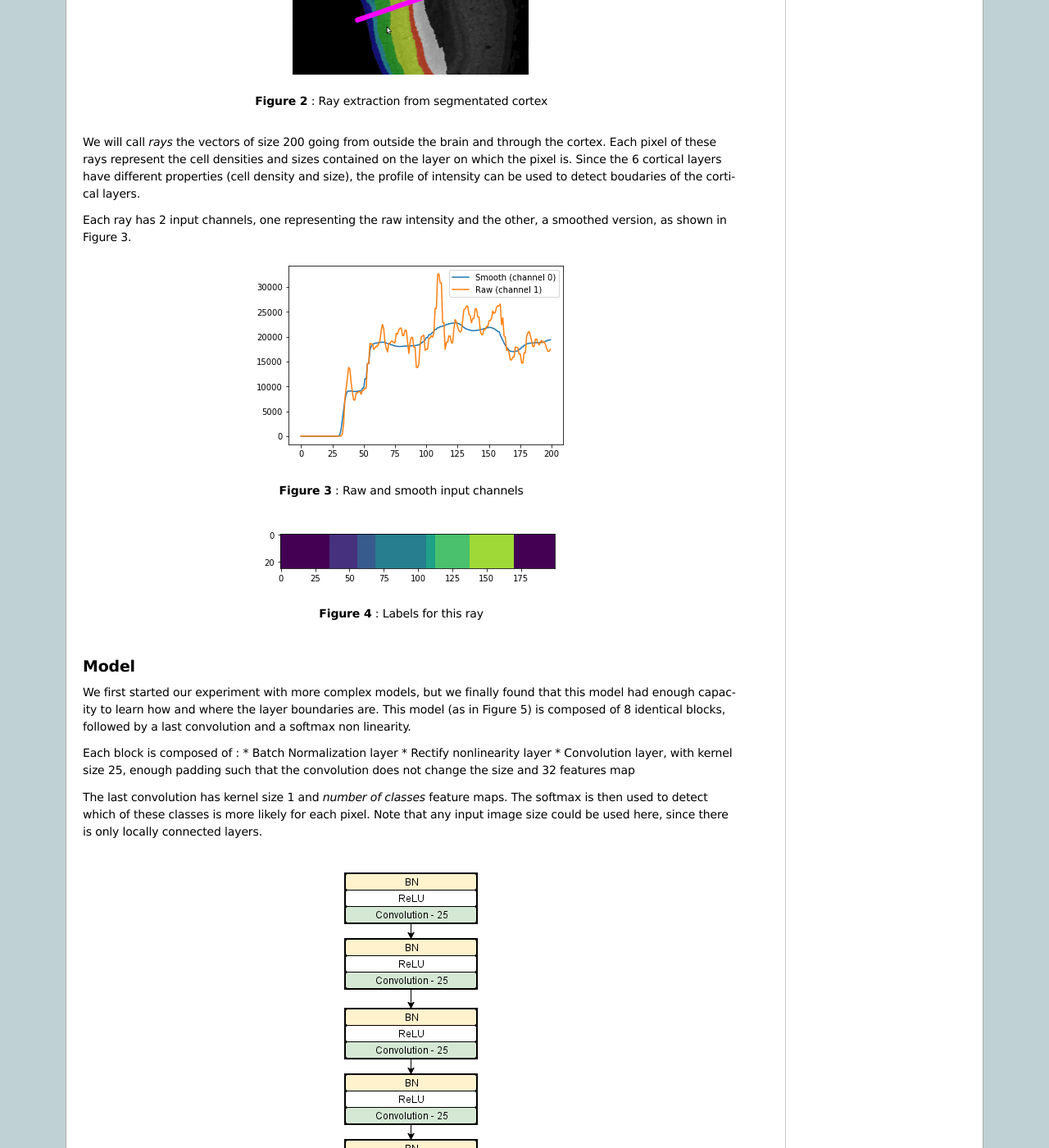
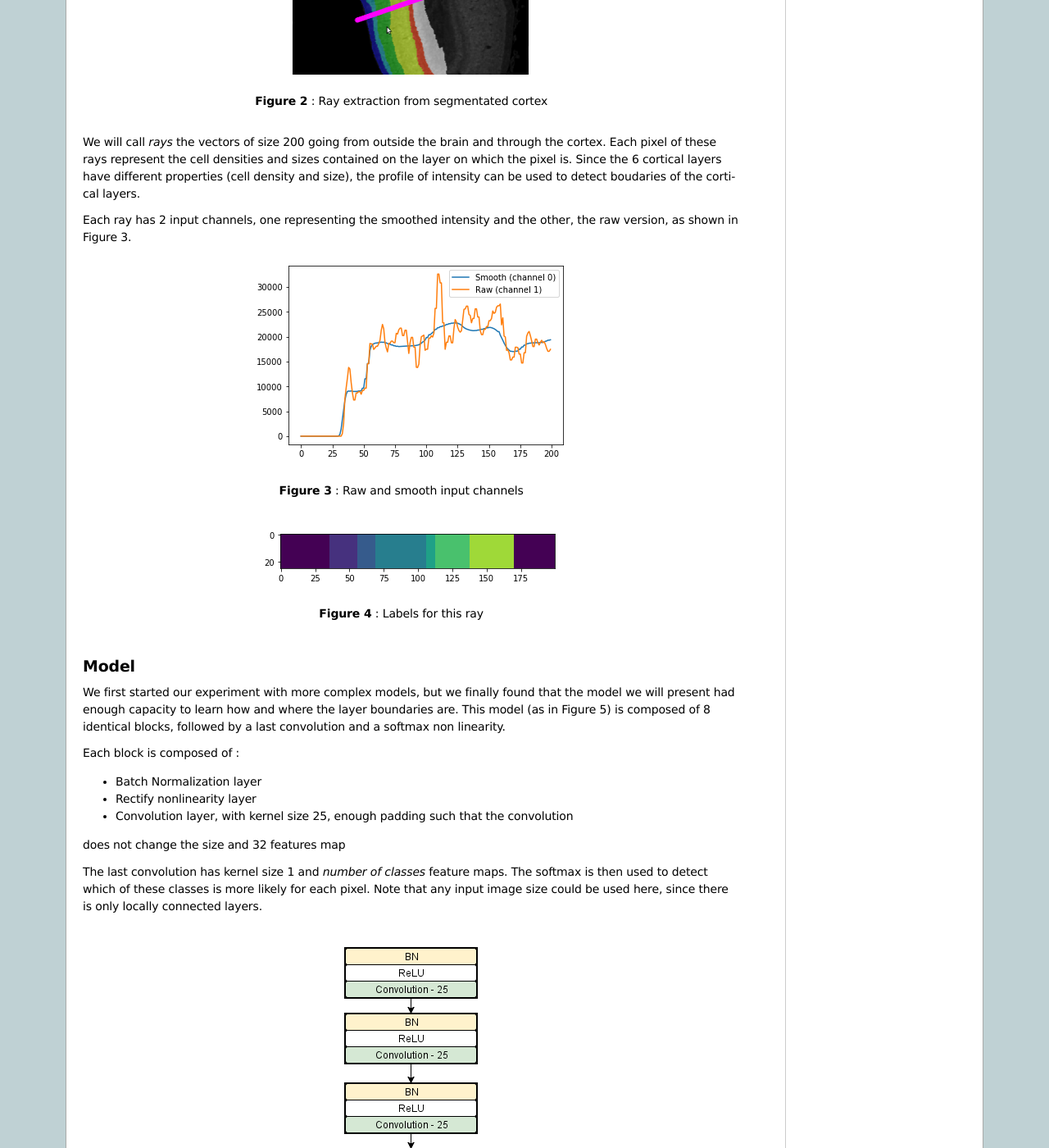
Before and after one commit to lisa-lab/DeepLearningTutorials, a Sphinx documentation site: the page built from doc/cnn_1D_segm.txt, in a window 1280 px wide and 1400 px high, scrolled down 1014 px. Shown: the whole window at 82% size. Built offline with Sphinx 7.4.7, drawn with Linux system fonts in a browser that asks for light colours; formulas are drawn with MathJax 3; some of the changed text lies outside the part shown.

Commit message:
small changes

```diff
--- a/doc/cnn_1D_segm.txt
+++ b/doc/cnn_1D_segm.txt
@@ -13,7 +13,8 @@
 The fundamental notions behind segmentation have been explained in :doc:`fcn_2D_segm`.
 A particularity here is that some of these notions will be applied to 1D
 segmentation. However, almost every Lasagne's layers used for 2D segmentation have
-their respective 1D layer, so the implementation won't be very different.
+their respective 1D layer, so the implementation would look alike if the same
+model was used.
 
 
 
@@ -48,8 +49,8 @@
 have different properties (cell density and size), the profile of intensity
 can be used to detect boudaries of the cortical layers.
 
-Each ray has 2 input channels, one representing the raw intensity and the other,
-a smoothed version, as shown in Figure 3.
+Each ray has 2 input channels, one representing the smoothed intensity and the other,
+the raw version, as shown in Figure 3.
 
 
 .. figure:: images/raw_smooth.png
@@ -71,11 +72,12 @@
 +++++
 
 We first started our experiment with more complex models, but we finally found that
-this model had enough capacity to learn how and where the layer boundaries are.
+the model we will present had enough capacity to learn how and where the layer boundaries are.
 This model (as in Figure 5) is composed of 8 identical blocks, followed by a
 last convolution and a softmax non linearity.
 
 Each block is composed of :
+
 * Batch Normalization layer
 * Rectify nonlinearity layer
 * Convolution layer, with kernel size 25, enough padding such that the convolution
```
